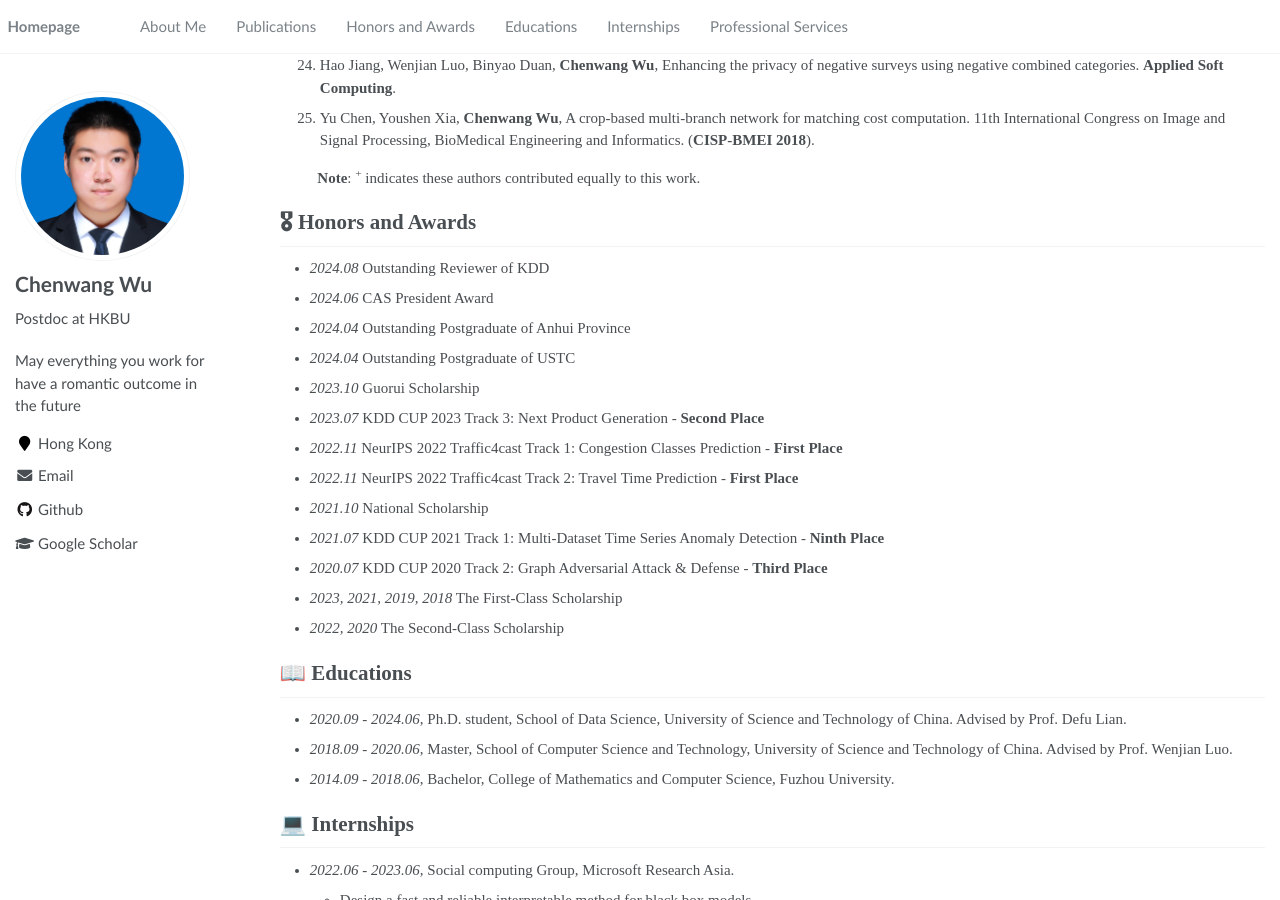
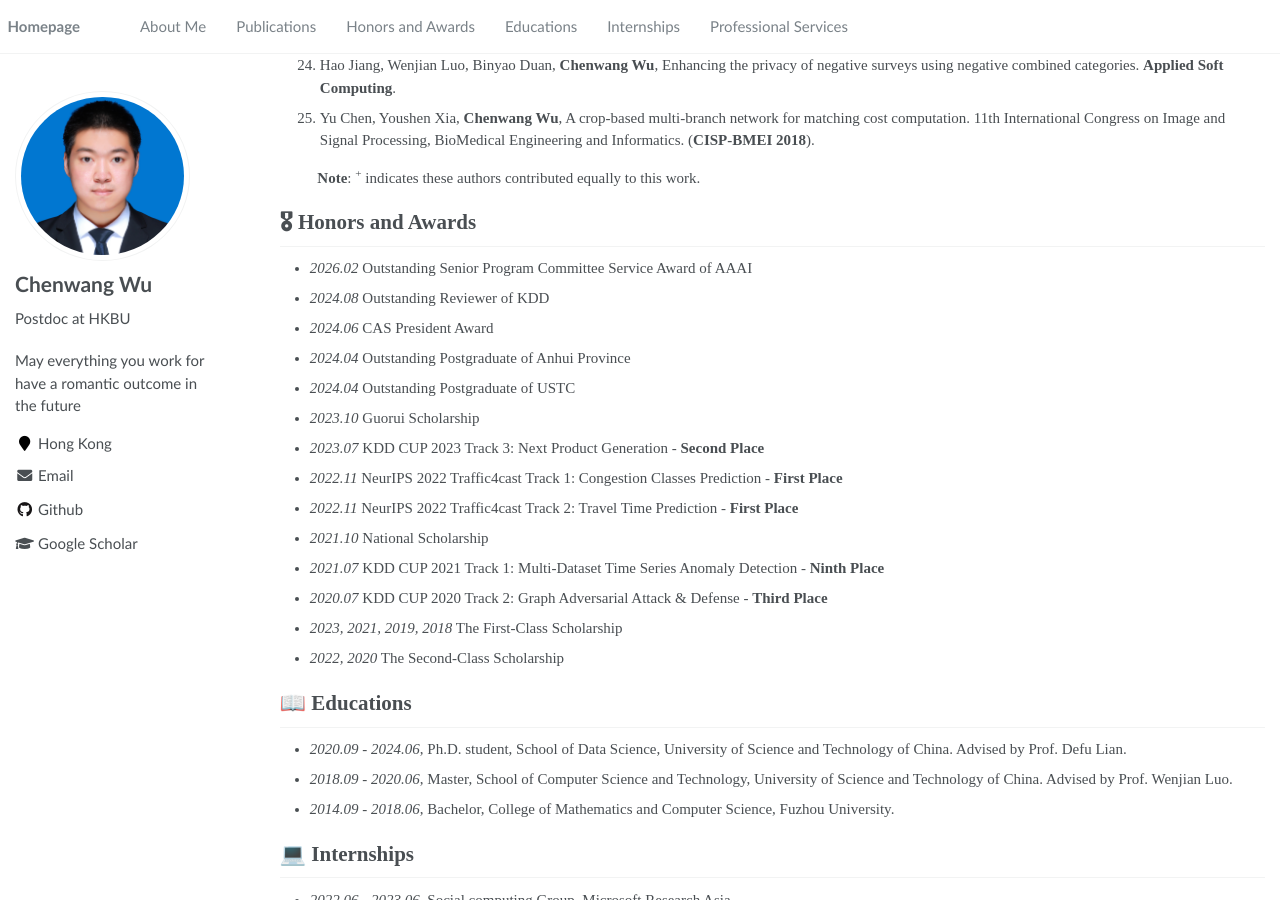
Before and after one commit to Daftstone/Daftstone.github.io, a Jekyll site: the page built from _pages/about.md, in a window 1280 px wide and 900 px high, scrolled down 1377 px. Built offline with Jekyll 4.4.1, drawn with Linux system fonts in a browser that asks for light colours.

Commit message:
Update about.md

```diff
--- a/_pages/about.md
+++ b/_pages/about.md
@@ -55,6 +55,7 @@ My research interests include trustworthy machine learning and data mining.
 &emsp; &emsp; **Note**: <sup>+</sup> indicates these authors contributed equally to this work.
 
 # 🎖 Honors and Awards
+- *2026.02* Outstanding Senior Program Committee Service Award of AAAI
 - *2024.08* Outstanding Reviewer of KDD
 - *2024.06* CAS President Award
 - *2024.04* Outstanding Postgraduate of Anhui Province
```
